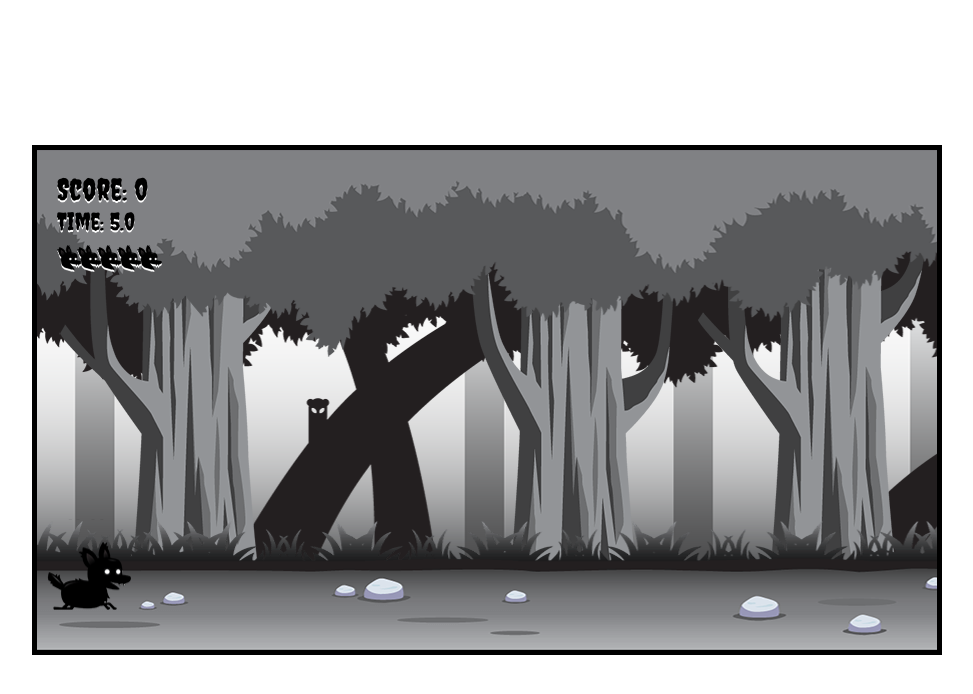
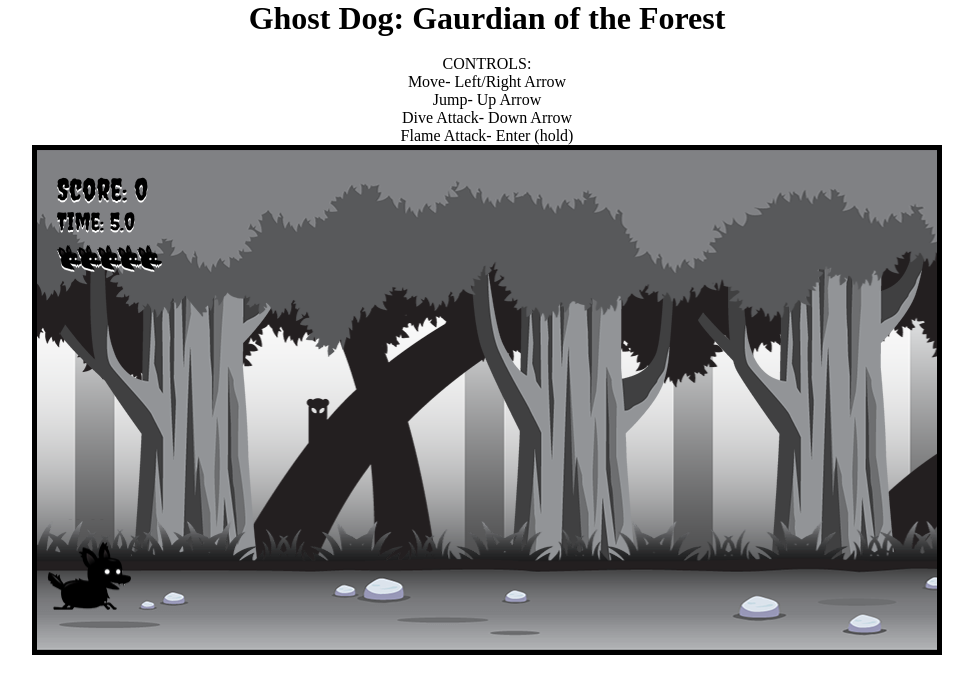
Before and after one commit to JRH89/DogGame, a plain HTML site: page index.html in a window 1280 px wide. Shown: the whole page, without its empty margins (153-1126 px from the left). Drawn offline with Linux system fonts and the light colour scheme.

Commit message:
Update index.html

```diff
--- a/index.html
+++ b/index.html
@@ -11,6 +11,15 @@
     <link rel="stylesheet" href="style.css">
 </head>
 <body>
+    <h1 style="text-align:center">Ghost Dog: Gaurdian of the Forest</h1>
+    <br><div style="text-align:center">
+        <p>CONTROLS:</p>
+        <p>Move- Left/Right Arrow</p>
+        <p>Jump- Up Arrow</p>
+        <P>Dive Attack- Down Arrow</P>
+        <p>Flame Attack- Enter (hold)</p>
+    </div>
+
     <canvas id="Canvas1"></canvas>
 
     <img id="player" src="2D Sprites/player.png" alt="">
```
